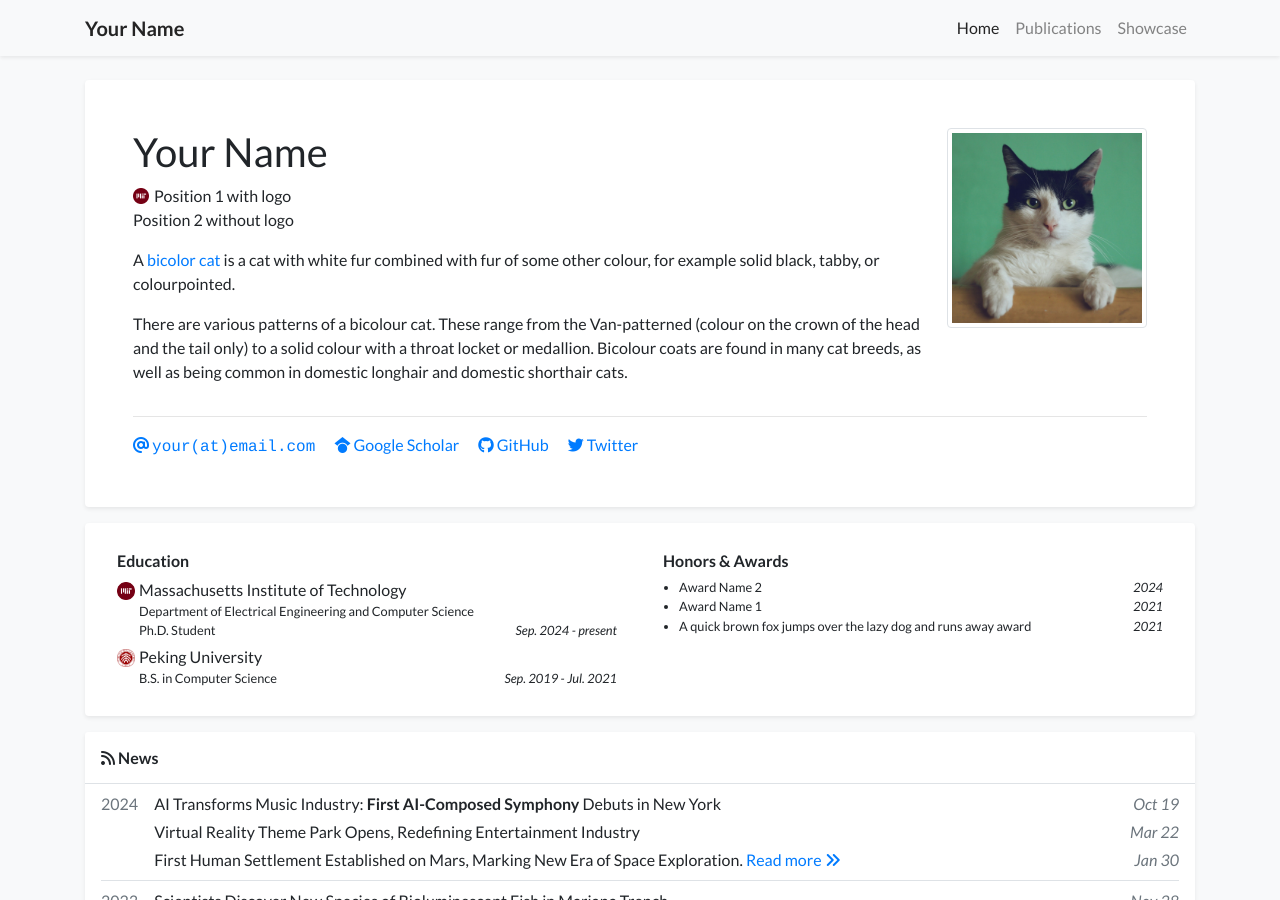
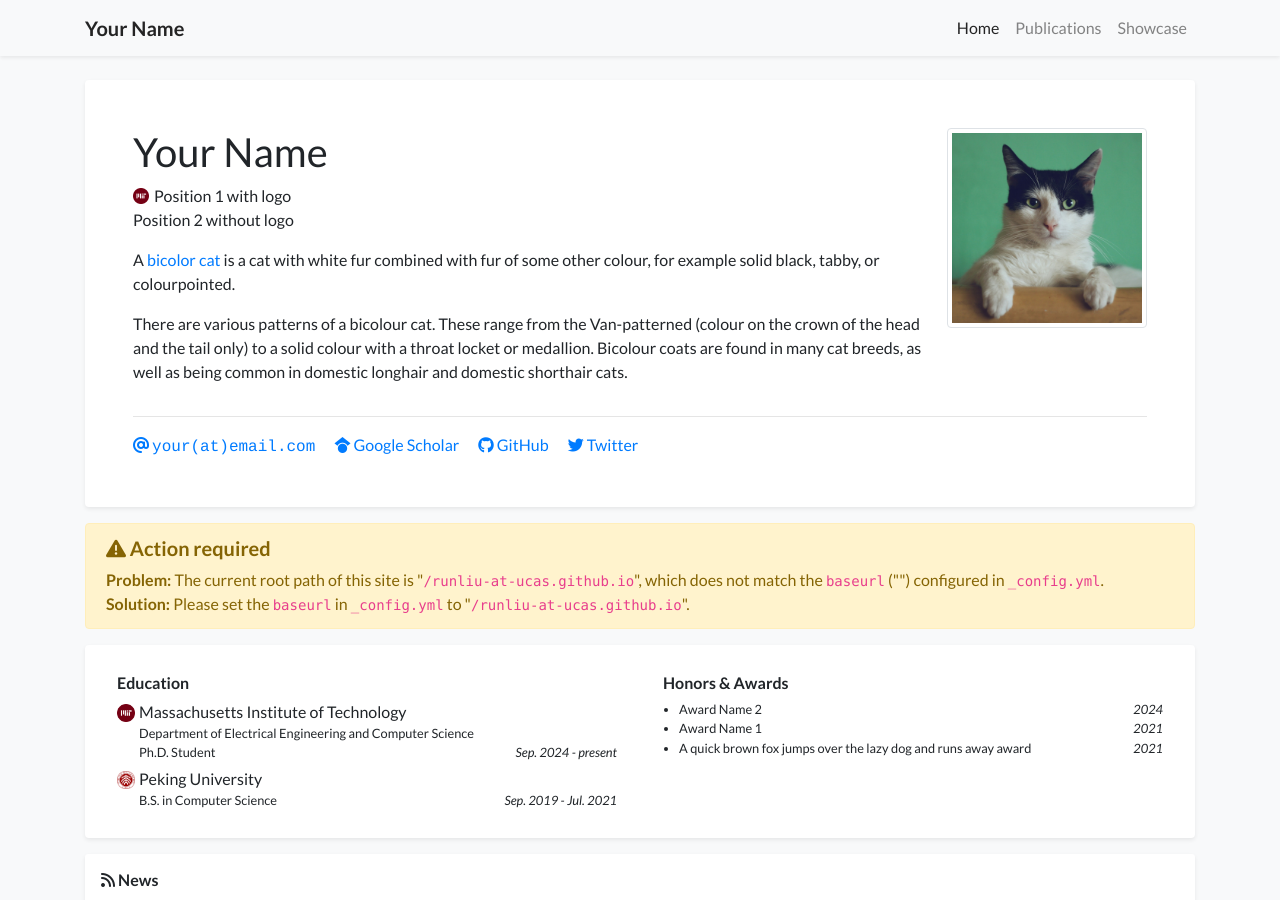
Before and after one commit to RunLiu-at-UCAS/runliu-at-ucas.github.io, a Jekyll site: the page built from index.html, in a window 1280 px wide and 900 px high. Built offline with Jekyll 4.4.1, drawn with Linux system fonts in a browser that asks for light colours; nearby versions of some CDN libraries; a style sheet for code colours, icons or effects is not loaded; part of the change alters nothing that is shown.

Commit message:
Update _config.yml

```diff
--- a/_config.yml
+++ b/_config.yml
@@ -13,7 +13,7 @@
 # you will see them accessed via {{ site.title }}, {{ site.email }}, and so on.
 # You can create any custom variable you would like, and they will be accessible
 # in the templates via {{ site.myvariable }}.
-baseurl: "/academic-homepage" # the subpath of your site, e.g. /blog
+baseurl:  # the subpath of your site, e.g. /blog
 
 # Build settings
 markdown: kramdown
```
